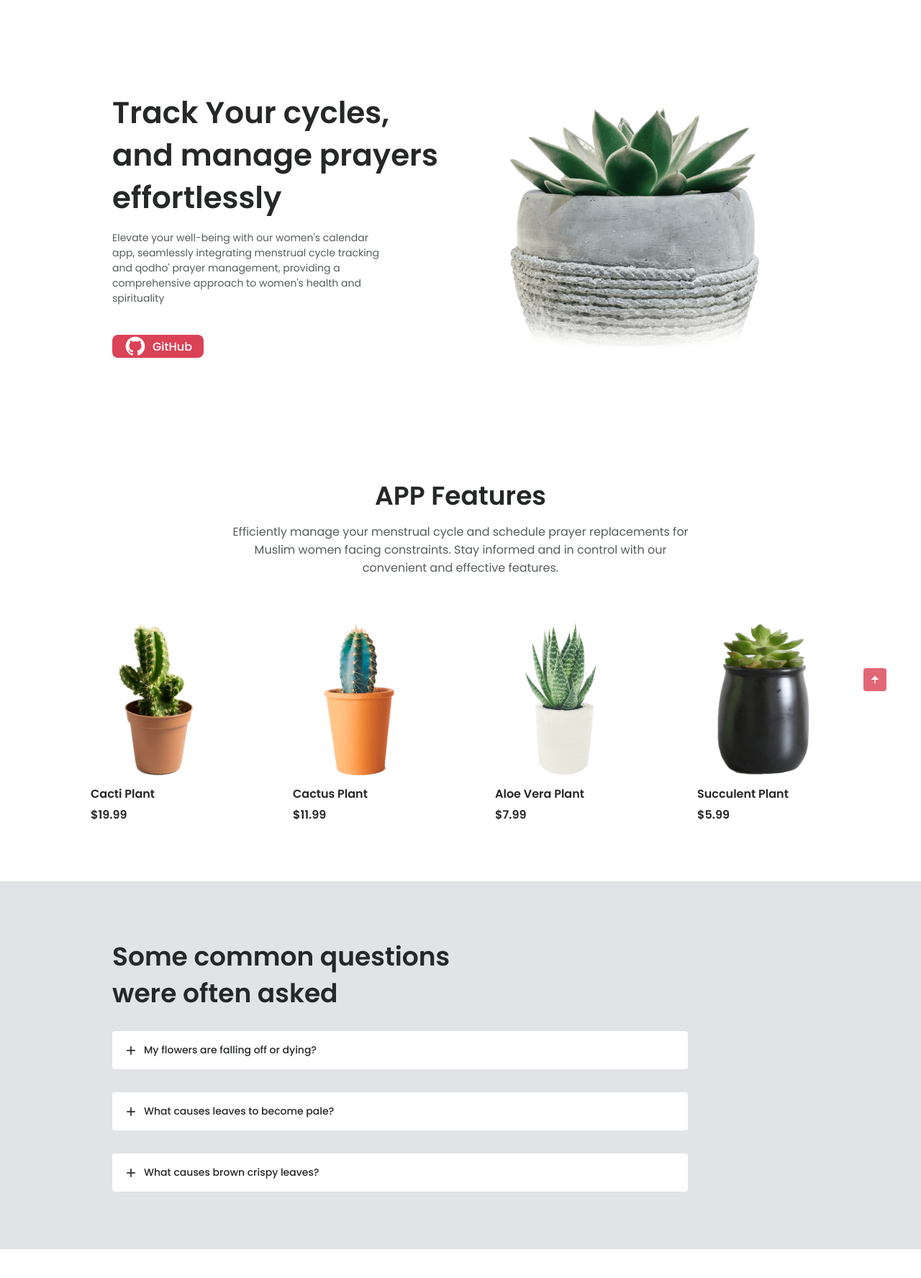
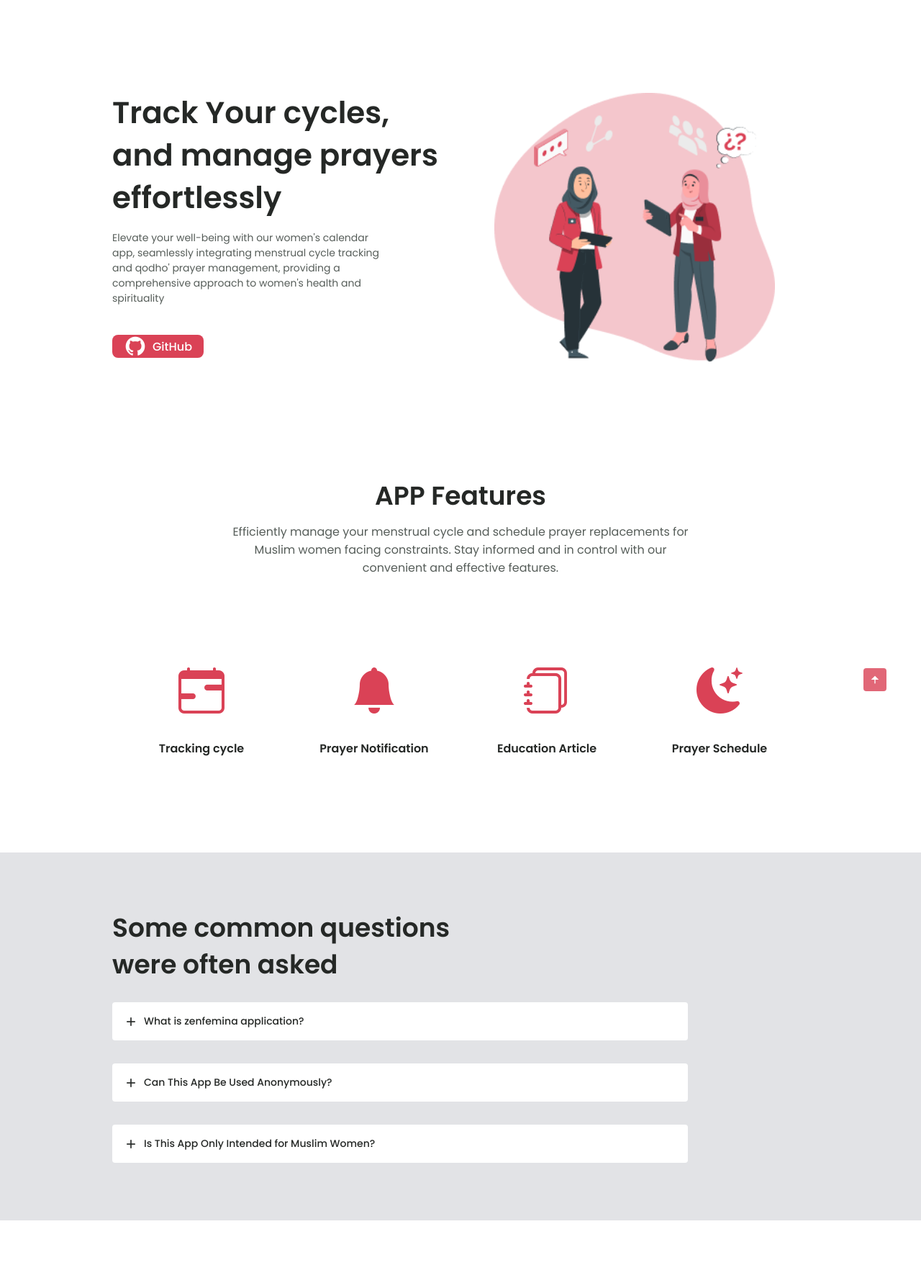
Before and after one commit to AzzaWafiqurrohmah/MuslimahGuide, a PHP site: the page made by src/view/landingPage.php in a window 1280 px wide. Shown: the part 80-1855 px from the top of the page at 72% size. Run offline with PHP 8.4, Linux system fonts and the light colour scheme; the template is opened without the code that fills it, so the values that code supplies are empty.

Commit message:
fix: layout landingpage

```diff
--- a/public/assetsLandingPage/css/styles.css
+++ b/public/assetsLandingPage/css/styles.css
@@ -599,6 +599,7 @@ the website, in dark theme
 
 .product__title{
   margin-bottom: .25rem;
+  margin-top: 1.2rem;
 }
 
 .product__button{
@@ -1052,7 +1053,7 @@ the website, in dark theme
     padding: 13rem 0 5rem;
   }
   .home__img{
-    width: 350px;
+    width: 390px;
   }
   .home__description{
     padding-right: 7rem;
@@ -1076,9 +1077,9 @@ the website, in dark theme
     padding: 0 10rem;
   }
   .product__container{
-    padding: 4rem 0;
-    grid-template-columns: repeat(4, 185px);
-    gap: 4rem 6rem;
+    padding: 7rem 0;
+    grid-template-columns: repeat(4, 160px);
+    gap: 4rem 5rem;
   }
   .product__img{
     width: 160px;
--- a/src/view/landingPage.php
+++ b/src/view/landingPage.php
@@ -12,6 +12,8 @@
 
     <!--=============== CSS ===============-->
     <link rel="stylesheet" href="/assetsLandingPage/css/styles.css">
+
+    <link href="/assetsWeb/vendor/bootstrap-icons/bootstrap-icons.css" rel="stylesheet">
 
     <title>zenfemina</title>
 </head>
@@ -65,7 +67,7 @@
     <!--==================== HOME ====================-->
     <section class="home" id="home">
         <div class="home__container container grid">
-            <img src="/assetsLandingPage/img/home.png" alt="" class="home__img">
+            <img src="/assetsLandingPage/img/hijab2.png" alt="" class="home__img">
 
             <div class="home__data">
                 <h1 class="home__title">
@@ -100,39 +102,29 @@
 
         <div class="product__container grid">
             <article class="product__card">
-
-                <img src="/assetsLandingPage/img/product1.png" alt="" class="product__img">
-
-                <h3 class="product__title">Cacti Plant</h3>
-                <span class="product__price">$19.99</span>
-
+                <i class="bi bi-calendar-range calendar-icon" style="font-size: 4rem; color: #DA4256; text-align: center"></i> <!-- Menggunakan ikon Calendar Range dari Bootstrap -->
+                <h3 class="product__title" style="text-align: center">Tracking cycle</h3>
             </article>
 
             <article class="product__card">
-
-                <img src="/assetsLandingPage/img/product2.png" alt="" class="product__img">
-
-                <h3 class="product__title">Cactus Plant</h3>
-                <span class="product__price">$11.99</span>
+                <i class="bi bi-bell-fill calendar-icon" style="font-size: 4rem; color: #DA4256; text-align: center"></i> <!-- Menggunakan ikon Calendar Range dari Bootstrap -->
+                <h3 class="product__title" style="text-align: center">Prayer Notification</h3>
             </article>
 
             <article class="product__card">
-
-                <img src="/assetsLandingPage/img/product3.png" alt="" class="product__img">
-
-                <h3 class="product__title">Aloe Vera Plant</h3>
-                <span class="product__price">$7.99</span>
+                <i class="bi bi-journals calendar-icon" style="font-size: 4rem; color: #DA4256; text-align: center"></i> <!-- Menggunakan ikon Calendar Range dari Bootstrap -->
+                <h3 class="product__title" style="text-align: center">Education Article</h3>
             </article>
 
             <article class="product__card">
-
-                <img src="/assetsLandingPage/img/product4.png" alt="" class="product__img">
-
-                <h3 class="product__title">Succulent Plant</h3>
-                <span class="product__price">$5.99</span>
+                <i class="bi bi-moon-stars-fill calendar-icon" style="font-size: 4rem; color: #DA4256; text-align: center"></i> <!-- Menggunakan ikon Calendar Range dari Bootstrap -->
+                <h3 class="product__title" style="text-align: center">Prayer Schedule </h3>
             </article>
         </div>
     </section>
+
+
+
 
     <!--==================== QUESTIONS ====================-->
     <section class="questions section" id="faqs">
@@ -146,14 +138,18 @@
                     <header class="questions__header">
                         <i class="ri-add-line questions__icon"></i>
                         <h3 class="questions__item-title">
-                            My flowers are falling off or dying?
+                            What is zenfemina application?
                         </h3>
                     </header>
 
                     <div class="questions__content">
                         <p class="questions__description">
-                            Plants are easy way to add color energy and transform your
-                            space but which planet is for you. Choosing the right plant.
+                            Zenfemina is an integrated app encompassing a Menstrual Calendar
+                            for reproductive health tracking and a Missed Prayer Reminder
+                            to prompt users for unfulfilled religious duties. With a
+                            user-friendly design, Zenfemina provides a streamlined solution,
+                            seamlessly merging these features into a single, accessible
+                            platform.
                         </p>
                     </div>
                 </div>
@@ -162,14 +158,18 @@
                     <header class="questions__header">
                         <i class="ri-add-line questions__icon"></i>
                         <h3 class="questions__item-title">
-                            What causes leaves to become pale?
+                            Can This App Be Used Anonymously?
                         </h3>
                     </header>
 
                     <div class="questions__content">
                         <p class="questions__description">
-                            Plants are easy way to add color energy and transform your
-                            space but which planet is for you. Choosing the right plant.
+                            This application is designed with a high regard for privacy.
+                            All features of the application can only be accessed after logging
+                            in, ensuring the security and confidentiality of user data.
+                            Therefore, users can feel confident that their personal information
+                            is protected and can only be accessed by those who have access
+                            to the associated account.
                         </p>
                     </div>
                 </div>
@@ -178,14 +178,16 @@
                     <header class="questions__header">
                         <i class="ri-add-line questions__icon"></i>
                         <h3 class="questions__item-title">
-                            What causes brown crispy leaves?
+                            Is This App Only Intended for Muslim Women?
                         </h3>
                     </header>
 
                     <div class="questions__content">
                         <p class="questions__description">
-                            Plants are easy way to add color energy and transform your
-                            space but which planet is for you. Choosing the right plant.
+                            Yes, this application is specifically designed for Muslim women.
+                            Key features of the app, such as prayer replacement reminders,
+                            are tailored to support the religious practices and reproductive
+                            health of Muslim women.
                         </p>
                     </div>
                 </div>
@@ -291,13 +293,22 @@
         </div>
 
         <div class="footer__content">
-            <h3 class="footer__title">Contact Us</h3>
+            <h3 class="footer__title">On Github</h3>
 
-            <ul class="footer__data" style="padding-left: 0rem">
-                <li class="footer__information">
-                    +6281358301632
-                </li>
-                <li class="footer__information">contact@zenfemina.com</li>
+            <ul class="custom-nav" style="padding-left: 0rem">
+                <li class="custom-nav__item">
+                    <a href="https://github.com/AzzaWafiqurrohmah/ZenFeminaWeb" target="_blank" class="custom-nav__link">
+                        <i class="ri-arrow-right-s-line" style="color: #DA4256; margin-right: 7px;"></i>
+                        Our website
+                    </a>
+                </li >
+
+                <li class="custom-nav__item">
+                    <a href="https://github.com/khairunnisaalallah/zenFeminaMobile" target="_blank" class="custom-nav__link">
+                        <i class="ri-arrow-right-s-line" style="color: #DA4256; margin-right: 7px;"></i>
+                        Our mobile App
+                    </a>
+                </li >
             </ul>
         </div>
     </div>
@@ -315,5 +326,6 @@
 
 <!--=============== MAIN JS ===============-->
 <script src="/assetsLandingPage/js/main.js"></script>
+<script src="/assetsWeb/vendor/bootstrap/js/bootstrap.bundle.min.js"></script>
 </body>
 </html>
```
Also changed, not shown: public/assetsLandingPage/img/hijab2.png (added), public/assetsLandingPage/img/home.png (deleted).
